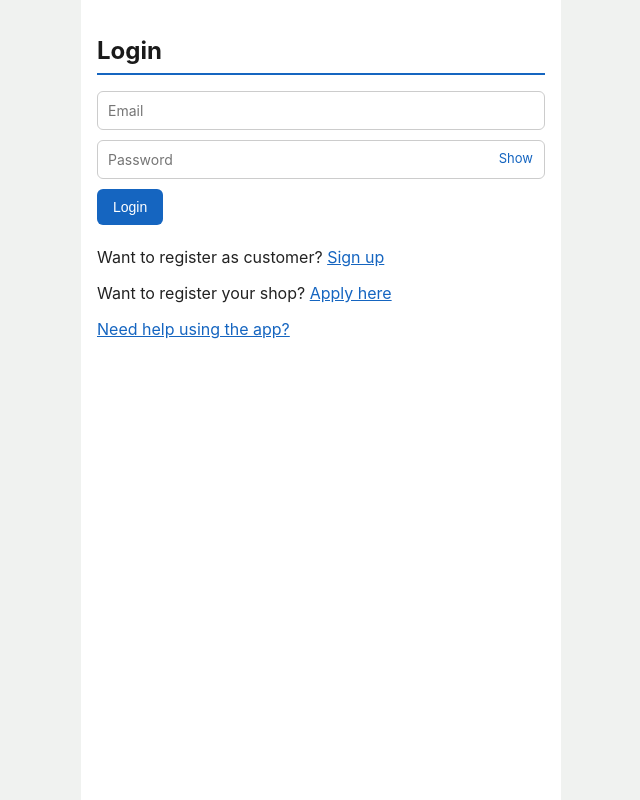
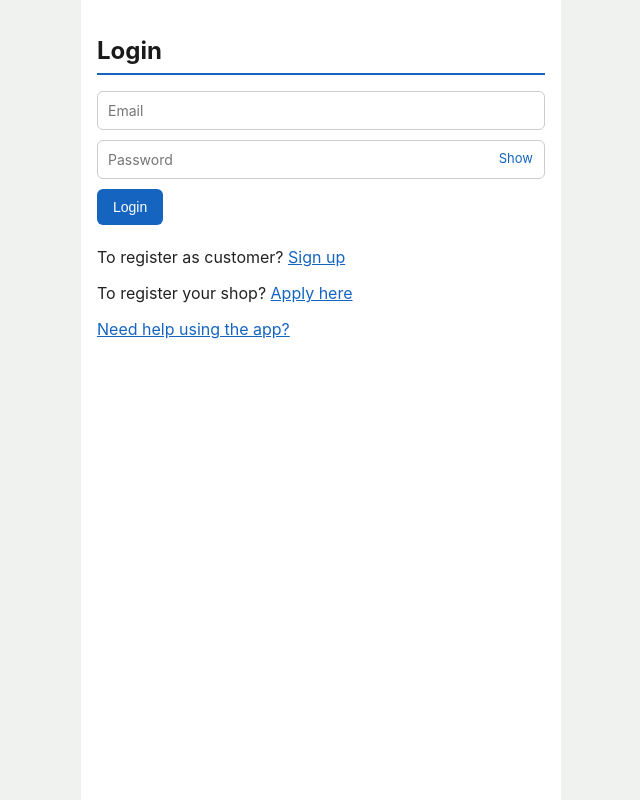
Before and after one commit to OlaisaacPhilip/wholesale-shop, a React (Vite) app in the folder client/: page /login in a window 1280 px wide. Shown: the whole page, without its empty margins (319-959 px from the left). Built offline with nearby package versions, Linux system fonts and the light colour scheme.

Commit message:
login edit

```diff
--- a/client/src/pages/Login.jsx
+++ b/client/src/pages/Login.jsx
@@ -75,8 +75,8 @@ export default function Login() {
         {/* <p><Link to="/forgot-password">Forgot password?</Link></p> */}
         <button type="submit" disabled={loading}>{loading ? 'Logging in...' : 'Login'}</button>
       </form>
-      <p>Want to register as customer? <Link to="/signup">Sign up </Link></p>
-        <p>Want to register your shop? <Link to="/shop-apply">Apply here</Link></p>
+      <p>To register as customer? <Link to="/signup">Sign up </Link></p>
+        <p>To register your shop? <Link to="/shop-apply">Apply here</Link></p>
       <p><Link to="/help">Need help using the app?</Link></p>
     </div>
   );
```
